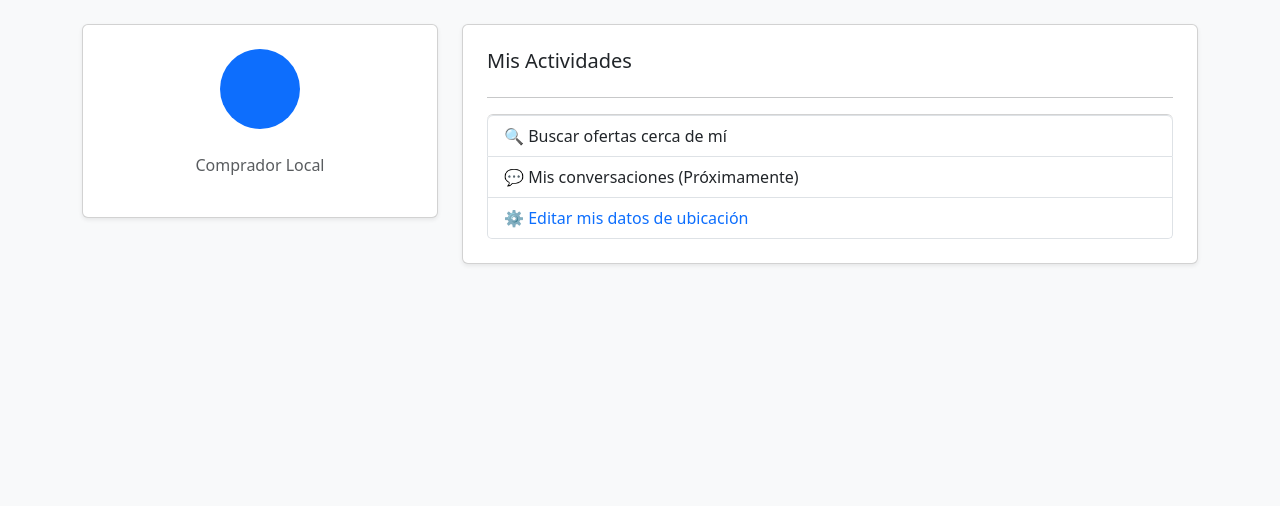
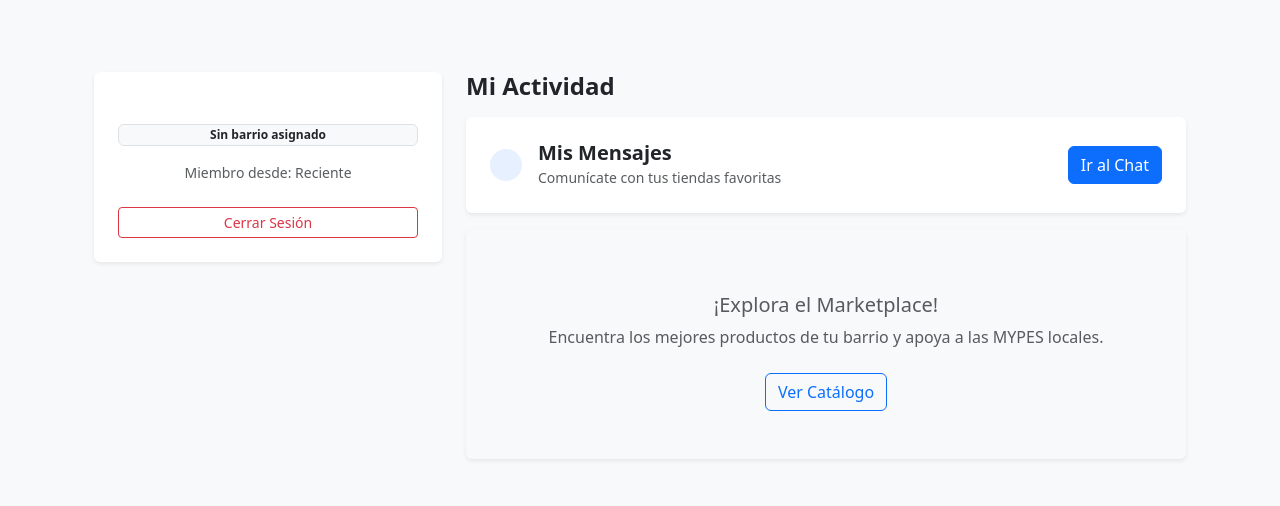
Before and after one commit to otambraico/marketplace, a Flask app: template templates/perfil_cliente.html in a window 1280 px wide. Shown: the part 56-562 px from the top of the page. Run offline with Flask 3, Linux system fonts and the light colour scheme; the template is opened without the code that fills it, so the values that code supplies are empty; some libraries are stand-ins or nearby versions.

Commit message:
56 actualización del sistema en producción

```diff
--- a/app.py
+++ b/app.py
@@ -162,86 +162,62 @@ def bandeja_entrada():
     conn.close()
     return render_template('bandeja.html', conversaciones=conversaciones)
 
+# ==========================================
+# LÓGICA DE LOGIN (El Director de Tráfico)
+# ==========================================
 @app.route('/login', methods=['GET', 'POST'])
 def login():
-    # 1. Redirección automática si el usuario ya tiene sesión activa
+    # 1. Si ya tiene sesión, redirigir a su panel
     if 'user_id' in session:
         rol = session.get('rol')
         if rol == 'admin':
-            return redirect('/admin') # O la ruta que uses para el admin
+            return redirect('/admin')
         elif rol == 'mype':
             return redirect('/dashboard_mype')
+        elif rol == 'cliente':
+            return redirect('/perfil_cliente')
         else:
-            return redirect('/perfil_cliente')
+            return redirect('/')
 
-    # 2. Procesamiento del Formulario
+    # 2. Procesar el formulario
     if request.method == 'POST':
         email = request.form.get('email', '').strip()
         password = request.form.get('password', '')
 
         conn = get_db_connection()
-        cursor = conn.cursor()
+        cursor = conn.cursor(cursor_factory=psycopg2.extras.RealDictCursor) # Usar RealDictCursor evita errores de índices
 
-        # Buscar usuario
         cursor.execute("SELECT id, nombre, rol, password FROM usuarios WHERE email = %s", (email,))
         user = cursor.fetchone()
 
-        if user:
-            # Extraer datos soportando tanto diccionario como tupla
-            db_password = user['password'] if isinstance(user, dict) else user[3]
-            db_rol = user['rol'] if isinstance(user, dict) else user[2]
-            db_id = user['id'] if isinstance(user, dict) else user[0]
-            db_nombre = user['nombre'] if isinstance(user, dict) else user[1]
+        if user and check_password_hash(user['password'], password):
 
-            # 3. VERIFICACIÓN DE SEGURIDAD (Hash vs Texto Plano)
-            if check_password_hash(db_password, password):
+            # 3. Guardar Sesión Global
+            session['user_id'] = user['id']
+            session['nombre'] = user['nombre']
+            session['rol'] = user['rol'] # OJO: La clave es 'rol'
 
-                # Configurar sesión base común a todos los roles
-                session['user_id'] = db_id
-                session['nombre'] = db_nombre
-                session['rol'] = db_rol
+            # 4. Enrutamiento Específico
+            if user['rol'] == 'admin':
+                cursor.close()
+                conn.close()
+                return redirect('/admin')
 
-                # 4. ENRUTAMIENTO POR ROL
-                if db_rol == 'admin':
-                    print(f"✅ ÉXITO - Admin logueado. ID: {db_id}")
-                    cursor.close()
-                    conn.close()
-                    # Redirige al panel del administrador
-                    return redirect('/admin')
+            elif user['rol'] == 'mype':
+                cursor.execute("SELECT id FROM perfiles_mype WHERE usuario_id = %s", (user['id'],))
+                perfil = cursor.fetchone()
+                session['mype_id'] = perfil['id'] if perfil else None
 
-                elif db_rol == 'mype':
-                    # Carga especial de seguridad para la MYPE
-                    cursor.execute("SELECT id FROM perfiles_mype WHERE usuario_id = %s", (db_id,))
-                    perfil = cursor.fetchone()
+                cursor.close()
+                conn.close()
+                return redirect('/dashboard_mype')
 
-                    if perfil:
-                        session['mype_id'] = perfil['id'] if isinstance(perfil, dict) else perfil[0]
-                    else:
-                        session['mype_id'] = None
+            elif user['rol'] == 'cliente':
+                cursor.close()
+                conn.close()
+                return redirect('/perfil_cliente')
 
-                    print(f"✅ ÉXITO - MYPE logueada. ID: {db_id}, MYPE ID: {session['mype_id']}")
-                    cursor.close()
-                    conn.close()
-                    return redirect('/dashboard_mype')
-
-                elif db_rol == 'cliente':
-                    print(f"✅ ÉXITO - Cliente logueado. ID: {db_id}")
-                    cursor.close()
-                    conn.close()
-                    # Redirige al inicio (mapa/marketplace)
-                    return redirect('/perfil_cliente')
-
-                else:
-                    # Fallback por si hay un rol mal escrito en la BD
-                    cursor.close()
-                    conn.close()
-                    return redirect('/')
-
-            else:
-                print("❌ ERROR - Contraseña incorrecta (Fallo en check_password_hash).")
-                flash("Correo o contraseña incorrectos.", "danger")
         else:
-            print(f"❌ ERROR - Usuario no encontrado para el correo: {email}")
             flash("Correo o contraseña incorrectos.", "danger")
 
         cursor.close()
@@ -475,14 +451,16 @@ def editar_perfil_mype():
     conn.close()
     return render_template('editar_mype.html', mype=mype)
 
-#Lógica del Admin
+# ==========================================
+# LÓGICA DEL ADMIN (Corregida)
+# ==========================================
 @app.route('/admin')
 @login_required
 def admin_panel():
     # Seguridad: Solo el admin entra aquí
-    if session.get('user_rol') != 'admin':
+    if session.get('rol') != 'admin':
+        flash("Acceso restringido. Área solo para administradores.", "danger")
         return redirect('/')
-    # flash("Acceso restringido.")
 
     conn = get_db_connection()
     cursor = conn.cursor()
@@ -514,10 +492,6 @@ def admin_panel():
     cursor.execute("SELECT count(*) as total FROM productos")
     total_productos = cursor.fetchone()['total']
 
-    # Usuarios registrados
-    # cursor.execute("SELECT id, nombre, email, rol, estado FROM usuarios")
-    # usuarios = cursor.fetchall()
-    # Categorías actuales
     cursor.execute("SELECT * FROM maestro_categorias")
     categorias = cursor.fetchall()
 
@@ -532,6 +506,7 @@ def admin_panel():
                            barrios=barrios
                            )
 
+# Nueva ruta para agregar categorías
 @app.route('/admin/agregar_categoria', methods=['POST'])
 @login_required
 def agregar_categoria():
@@ -560,6 +535,7 @@ def eliminar_categoria(id):
         flash("Categoría eliminada.")
     return redirect('/admin')
 
+# Nueva ruta para cambiar estado
 @app.route('/admin/cambiar_estado/<int:usuario_id>/<nuevo_estado>')
 @login_required
 def cambiar_estado(usuario_id, nuevo_estado):
@@ -598,6 +574,8 @@ def agregar_barrio():
                 conn.close()
     return redirect('/admin')
 
+# --- GESTIÓN DE BARRIOS EN ADMIN ---
+
 @app.route('/admin/eliminar_barrio/<int:id>')
 @login_required
 def eliminar_barrio(id):
@@ -625,8 +603,41 @@ def eliminar_barrio(id):
             conn.close()
     return redirect('/admin')
 
-#Chat
+# ==========================================
+# NUEVO: LÓGICA DEL PERFIL CLIENTE
+# ==========================================
+@app.route('/perfil_cliente')
+@login_required
+def perfil_cliente():
+    if session.get('rol') != 'cliente':
+        return redirect('/')
 
+    user_id = session.get('user_id')
+    conn = get_db_connection()
+    cursor = conn.cursor(cursor_factory=psycopg2.extras.RealDictCursor)
+
+    # 1. Obtener datos del cliente y su barrio
+    cursor.execute('''
+        SELECT u.nombre, u.email, u.fecha_registro, b.nombre as barrio_nombre
+        FROM usuarios u
+        LEFT JOIN maestro_barrios b ON u.barrio_id = b.id
+        WHERE u.id = %s
+    ''', (user_id,))
+    cliente = cursor.fetchone()
+
+    # 2. Contar mensajes sin leer (Para que el cliente sepa si la MYPE le respondió)
+    cursor.execute("SELECT COUNT(*) as total FROM mensajes WHERE receptor_id = %s AND leido = FALSE", (user_id,))
+    res_pendientes = cursor.fetchone()
+    mensajes_pendientes = res_pendientes['total'] if res_pendientes else 0
+
+    cursor.close()
+    conn.close()
+
+    return render_template('perfil_cliente.html', cliente=cliente, mensajes_pendientes=mensajes_pendientes)
+
+# ==========================================
+#Logica del Chat
+# ==========================================
 @app.route('/chat/<int:receptor_id>')
 @login_required
 def chat_personal(receptor_id):
--- a/templates/perfil_cliente.html
+++ b/templates/perfil_cliente.html
@@ -1,24 +1,59 @@
 {% extends "base.html" %}
+
 {% block content %}
-<div class="row">
-    <div class="col-md-4">
-        <div class="card shadow-sm text-center p-4">
-            <div class="rounded-circle bg-primary text-white d-inline-block mx-auto mb-3" style="width: 80px; height: 80px; line-height: 80px; font-size: 2rem;">
-                {{ session['user_nombre'][0] }}
+<div class="container py-5">
+    <div class="row">
+        <div class="col-12 col-md-4 mb-4">
+            <div class="card border-0 shadow-sm text-center p-4">
+                <div class="display-1 text-primary mb-3">
+                    <i class="bi bi-person-circle"></i>
+                </div>
+                <h4 class="fw-bold">{{ cliente.nombre }}</h4>
+                <p class="text-muted mb-1">{{ cliente.email }}</p>
+                <span class="badge bg-light text-dark border mb-3">
+                    <i class="bi bi-geo-alt-fill text-danger"></i> {{ cliente.barrio_nombre or 'Sin barrio asignado' }}
+                </span>
+                <p class="small text-muted">Miembro desde: {{ cliente.fecha_registro.strftime('%d/%m/%Y') if cliente.fecha_registro else 'Reciente' }}</p>
+
+                <a href="/logout" class="btn btn-outline-danger btn-sm mt-2 w-100">Cerrar Sesión</a>
             </div>
-            <h4>{{ session['user_nombre'] }}</h4>
-            <p class="text-muted">Comprador Local</p>
         </div>
-    </div>
-    <div class="col-md-8">
-        <div class="card shadow-sm p-4">
-            <h5>Mis Actividades</h5>
-            <hr>
-            <div class="list-group">
-                <a href="/" class="list-group-item list-group-item-action">🔍 Buscar ofertas cerca de mí</a>
-                <a href="#" class="list-group-item list-group-item-action">💬 Mis conversaciones (Próximamente)</a>
-                <a href="#" class="list-group-item list-group-item-action text-primary font-weight-bold">⚙️ Editar mis datos de ubicación</a>
+
+        <div class="col-12 col-md-8">
+            <h4 class="fw-bold mb-3">Mi Actividad</h4>
+
+            <div class="card border-0 shadow-sm mb-3">
+                <div class="card-body d-flex justify-content-between align-items-center p-4">
+                    <div class="d-flex align-items-center gap-3">
+                        <div class="bg-primary bg-opacity-10 p-3 rounded-circle text-primary">
+                            <i class="bi bi-chat-dots fs-3"></i>
+                        </div>
+                        <div>
+                            <h5 class="fw-bold mb-0">Mis Mensajes</h5>
+                            <small class="text-muted">Comunícate con tus tiendas favoritas</small>
+                        </div>
+                    </div>
+
+                    <a href="/mensajes" class="btn btn-primary position-relative">
+                        Ir al Chat
+                        {% if mensajes_pendientes > 0 %}
+                        <span class="position-absolute top-0 start-100 translate-middle badge rounded-pill bg-danger">
+                            {{ mensajes_pendientes }}
+                        </span>
+                        {% endif %}
+                    </a>
+                </div>
             </div>
+
+            <div class="card border-0 shadow-sm bg-light">
+                <div class="card-body text-center p-5 text-muted">
+                    <i class="bi bi-shop fs-1 mb-3 d-block"></i>
+                    <h5>¡Explora el Marketplace!</h5>
+                    <p>Encuentra los mejores productos de tu barrio y apoya a las MYPES locales.</p>
+                    <a href="/" class="btn btn-outline-primary mt-2">Ver Catálogo</a>
+                </div>
+            </div>
+
         </div>
     </div>
 </div>
```
